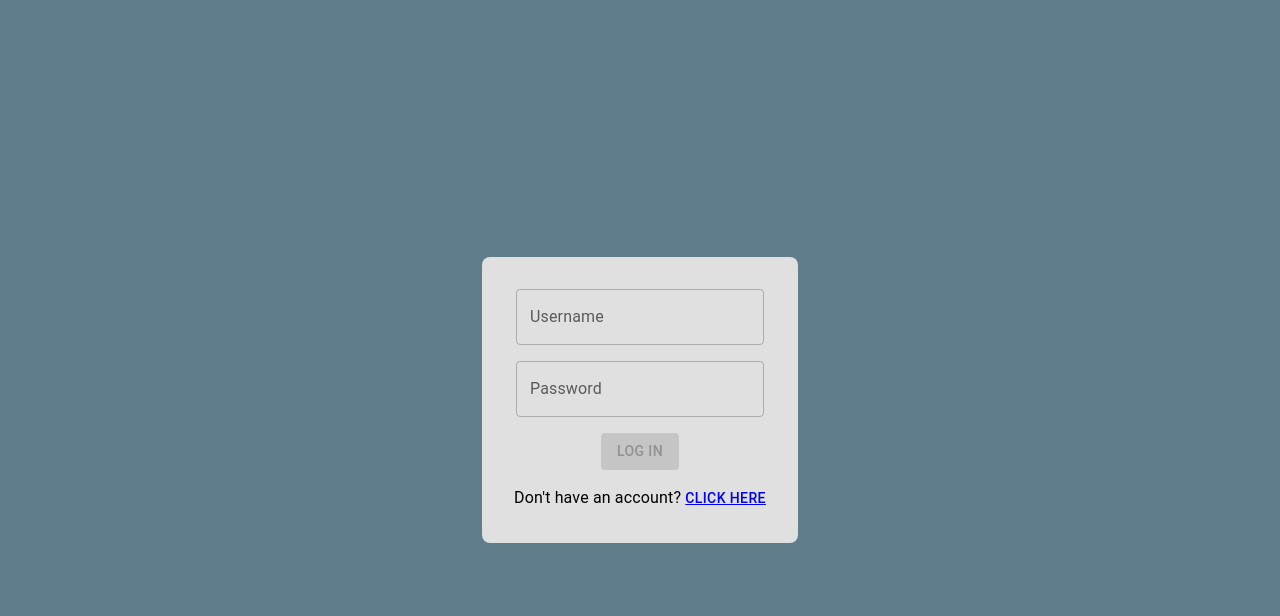
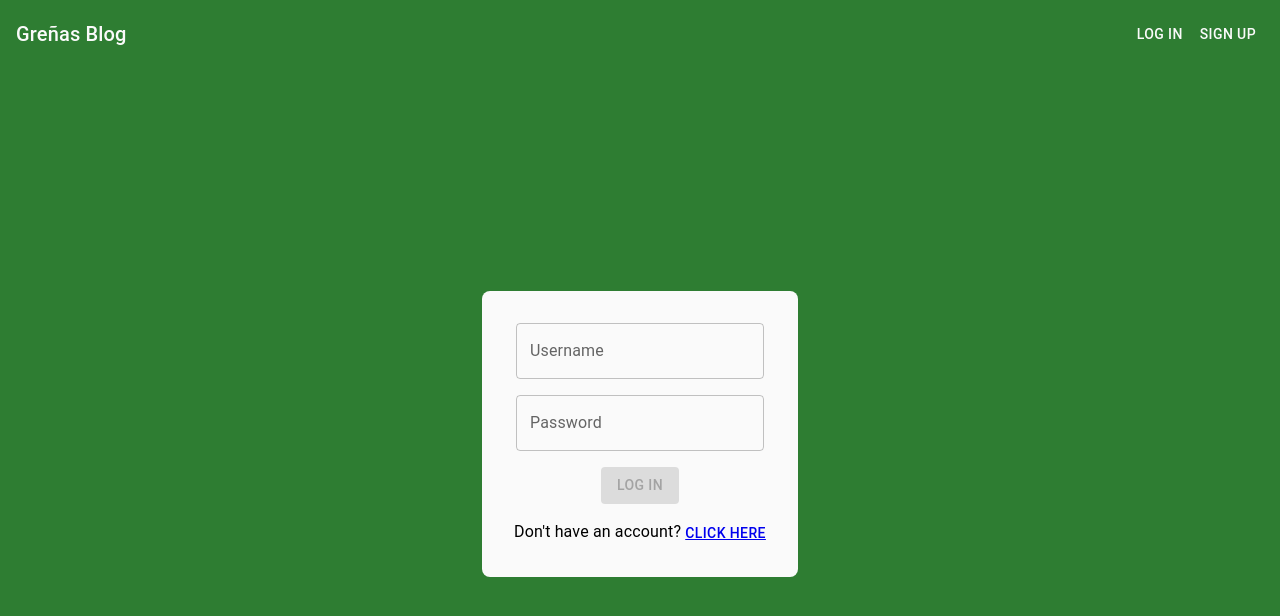
Before and after one commit to Salvador511/sisisi-blog, a Next.js app: page /login in a window 1280 px wide. Shown: the top 616 px of the page. Built offline with nearby package versions, Linux system fonts and the light colour scheme.

Commit message:
feat: header

```diff
--- /dev/null
+++ b/src/app/Libs/SharedUI/Header/Header.jsx
@@ -0,0 +1,74 @@
+'use client'
+import { useState, useEffect } from 'react'
+import { useRouter, usePathname } from 'next/navigation'
+import { green, grey } from '@mui/material/colors'
+import { styled } from '@mui/material/styles'
+import { Typography as T, Button } from '@mui/material'
+import getClassPrefixer from '~/app/Libs/getClassPrefixer'
+
+const displayName = 'Login'
+const classes = getClassPrefixer(displayName)
+
+const Container = styled('div')({
+  backgroundColor: green[800],
+  width: '100%',
+  display: 'flex',
+  flexDirection: 'row',
+  justifyContent: 'space-between',
+  alignItems: 'center',
+  [`& .${classes.titleContainer}`]: {
+    padding: '1rem',
+    color: grey[50],
+  },
+  [`& .${classes.buttonsContainer}`]: {
+    padding: '0 1rem',
+    color: 'white',
+  },
+  [`& .${classes.button}`]: {
+    color: grey[50],
+  }
+})
+
+const Header = ({ isLogged, onLogout }) => {
+  return(
+    <Container>
+      <div className={classes.titleContainer}>
+        <T variant="h6">Greñas Blog</T>
+      </div>
+      <div className={classes.titleContainer}>
+        {
+          !isLogged
+            ? <>
+              <Button variant="text" className={classes.button} href="/login">Log In</Button>
+              <Button variant="text" className={classes.button} href="/register">Sign Up</Button>
+            </>
+            : <>
+              <Button variant="text" className={classes.button} href="/home">Home</Button>
+              <Button variant="text" className={classes.button} onClick={onLogout}>Log Out</Button>
+            </>
+        }
+      </div>
+    </Container>
+  )
+}
+
+const Wrapper = () => {
+  const [isLogged, setIsLogged] = useState(false)
+  const router = useRouter()
+  const pathname = usePathname()
+
+  useEffect(() => {
+    setIsLogged(!!localStorage.getItem('authToken'))
+  }, [pathname])
+
+  const handleLogout = () => {
+    localStorage.removeItem('authToken')
+    localStorage.removeItem('user')
+    setIsLogged(false)
+    router.push('/login')
+  }
+
+  return <Header isLogged={isLogged} onLogout={handleLogout} />
+}
+
+export default Wrapper
--- a/src/app/Libs/SharedUI/Loading/Loading.jsx
+++ b/src/app/Libs/SharedUI/Loading/Loading.jsx
@@ -1,10 +1,13 @@
+'use client'
 import { CircularProgress } from '@mui/material'
+import { grey } from '@mui/material/colors'
 import { styled } from '@mui/material/styles'
 
 const Overlay = styled('div')({
   position: 'fixed',
   top: 0,
   left: 0,
+  backgroundColor: grey[50],
   width: '100vw',
   height: '100vh',
   display: 'flex',
--- a/src/app/api/user/login/route.js
+++ b/src/app/api/user/login/route.js
@@ -26,7 +26,7 @@ export const POST = async request => {
       userId: user.id,
       isAdmin: user.isAdmin
     }, process.env.JWT_SECRET)
-    return NextResponse.json(token, { status: 200 })
+    return NextResponse.json({ token, user }, { status: 200 })
 
   } catch (error) {
     console.error('Error on login', error)
--- a/src/app/layout.jsx
+++ b/src/app/layout.jsx
@@ -1,3 +1,4 @@
+import Header from '~/app/Libs/SharedUI/Header/Header'
 // eslint-disable-next-line react-refresh/only-export-components
 export const metadata = {
   title: 'Blog',
@@ -6,7 +7,17 @@ export const metadata = {
 
 const RootLayout = ({ children }) => (
   <html lang="en">
-    <body style={{ margin: 0 }}>{children}</body>
+    <body
+      style={{
+        margin: 0,
+        display: 'flex',
+        flexDirection: 'column',
+        minHeight: '100vh',
+      }}
+    >
+      <Header />
+      <main style={{ flex: 1, display: 'flex' }}>{children}</main>
+    </body>
   </html>
 )
 
--- a/src/app/login/page.jsx
+++ b/src/app/login/page.jsx
@@ -2,7 +2,7 @@
 import { useState } from 'react'
 import { styled } from '@mui/material/styles'
 import { TextField, Button, Typography as T } from '@mui/material'
-import { blueGrey, grey } from '@mui/material/colors'
+import { green, grey } from '@mui/material/colors'
 import { useRouter } from 'next/navigation'
 import { EMPTY_OBJECT } from '~/app/Libs/Utils/constants'
 import AuthWrapper from '~/app/Libs/SharedUI/AuthWrapper/AuthWrapper'
@@ -16,9 +16,9 @@ const displayName = 'Login'
 const classes = getClassPrefixer(displayName)
 
 const Container = styled('div')({
-  backgroundColor: blueGrey[500],
+  backgroundColor: green[800],
   width: '100vw',
-  height: '100vh',
+  flex: '1',
   display: 'flex',
   flexDirection: 'row',
   justifyContent: 'center',
@@ -29,13 +29,16 @@ const Container = styled('div')({
     flexDirection: 'column',
     justifyContent: 'center',
     alignItems: 'center',
-    backgroundColor: grey[300],
+    backgroundColor: grey[50],
     padding: '2rem',
     gap: '1rem',
-    borderRadius: '1ch'
+    borderRadius: '1ch',
   },
   [`& .${classes.registerButton}`]: {
     padding: '0',
+  },
+  [`& .${classes.input}`]: {
+    borderColor: grey[50],
   }
 })
 
@@ -56,14 +59,15 @@ const Home = () => {
   const handleSubmit = async e => {
     e.preventDefault()
     setLoading(true)
-    const token = await apiFetch({ payload: values, method: 'POST', url: '/api/user/login' })
-    if (token.error) {
-      setError(token.error)
+    const response = await apiFetch({ payload: values, method: 'POST', url: '/api/user/login' })
+    if (response.error) {
+      setError(response.error)
       setValues(EMPTY_OBJECT)
       setLoading(false)
       return
     }
-    localStorage.setItem('authToken', token)
+    localStorage.setItem('authToken', response.token)
+    localStorage.setItem('user', JSON.stringify(response.user))
     setLoading(false)
     router.push('/home')
   }
@@ -88,6 +92,7 @@ const Home = () => {
           name="password"
           label="Password"
           variant="outlined"
+          className={classes.input}
           type="password"
           onChange={handleChange}
         />
```
